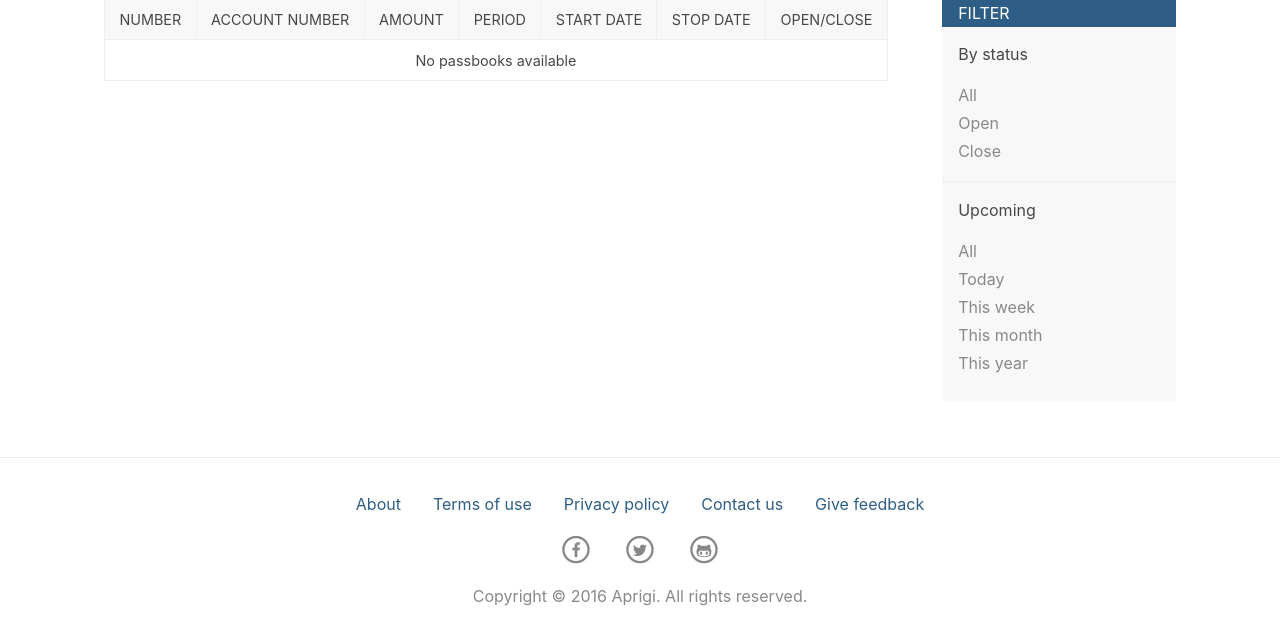
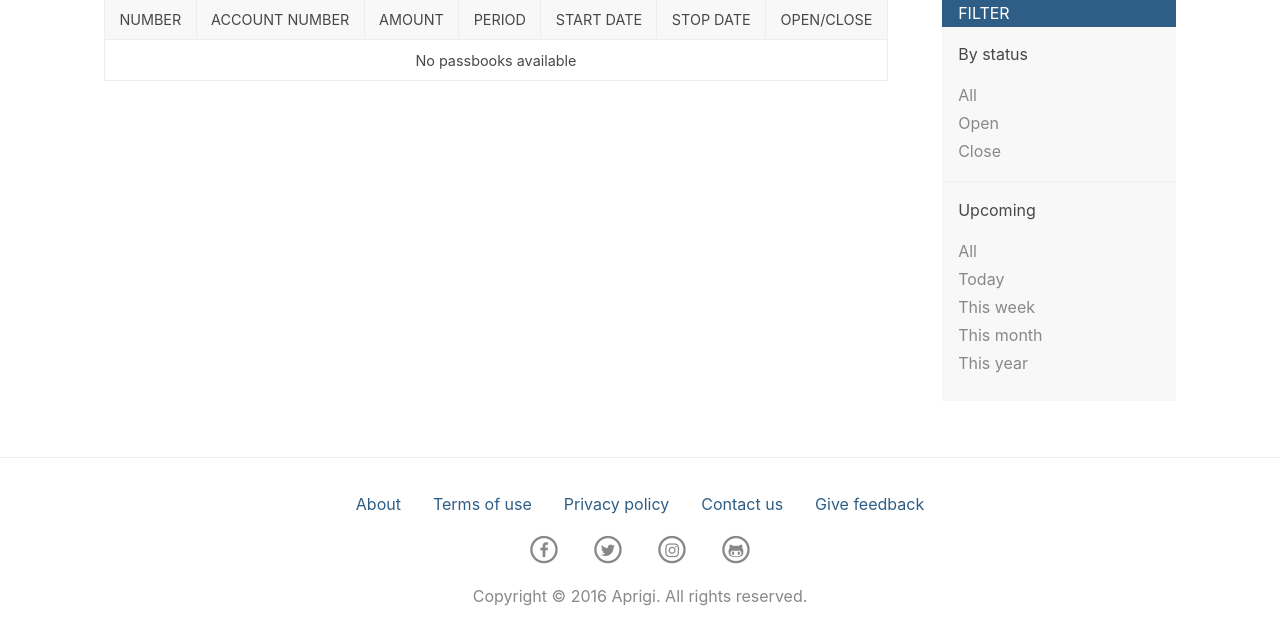
Before and after one commit to manhhomienbienthuy/aprigi, a Django app: page /savings/ in a window 1280 px wide. Shown: the part 213-847 px from the top of the page. Run offline with Django 3.2, Linux system fonts and the light colour scheme; data that the repository does not hold is empty; style sheets or scripts are compiled from the project's sources; some libraries are stand-ins or nearby versions.

Commit message:
Table scroll when overflow + change footer

```diff
--- a/static_src/scss/_footer.scss
+++ b/static_src/scss/_footer.scss
@@ -18,7 +18,6 @@ footer {
 
     .socials {
         @extend .links;
-        font-size: 0.75em;
         margin-top: 1rem;
 
         a {
--- a/static_src/scss/_layout.scss
+++ b/static_src/scss/_layout.scss
@@ -6,6 +6,7 @@
 
     .main-content {
         margin: 1rem 0 0 1rem;
+        min-width: 0;
 
         @include respond-min($screen-medium) {
             flex: 7 0;
@@ -45,6 +46,7 @@
             &:last-child {
                 border: none;
             }
+        }
 
         li {
             list-style: none;
@@ -64,4 +66,3 @@
         }
     }
 }
-}
--- a/static_src/scss/_tables.scss
+++ b/static_src/scss/_tables.scss
@@ -23,3 +23,7 @@ table {
         color: $text-light;
     }
 }
+
+.responsive-table {
+    overflow-x: auto;
+}
--- a/templates/includes/footer.html
+++ b/templates/includes/footer.html
@@ -9,20 +9,26 @@
     </ul>
 
     <ul class="socials">
-      <li><a href="https://www.facebook.com/manhhomienbienthuy">
-        <span class="fa-stack fa-lg">
+      <li><a href="https://www.facebook.com/manhhomienbienthuy" target="_blank">
+        <span class="fa-stack">
           <i class="fa fa-circle-thin fa-stack-2x"></i>
           <i class="fa fa-facebook fa-stack-1x"></i>
         </span>
       </a></li>
-      <li><a href="https://twitter.com/AnhTranngoc">
-        <span class="fa-stack fa-lg">
+      <li><a href="https://twitter.com/AnhTranngoc" target="_blank">
+        <span class="fa-stack">
           <i class="fa fa-circle-thin fa-stack-2x"></i>
           <i class="fa fa-twitter fa-stack-1x"></i>
         </span>
       </a></li>
-      <li><a href="https://github.com/manhhomienbienthuy">
-        <span class="fa-stack fa-lg">
+      <li><a href="https://www.instagram.com/manhhomienbienthuy/" target="_blank">
+        <span class="fa-stack">
+          <i class="fa fa-circle-thin fa-stack-2x"></i>
+          <i class="fa fa-instagram fa-stack-1x"></i>
+        </span>
+      </a></li>
+      <li><a href="https://github.com/manhhomienbienthuy" target="_blank">
+        <span class="fa-stack">
           <i class="fa fa-circle-thin fa-stack-2x"></i>
           <i class="fa fa-github-alt fa-stack-1x"></i>
         </span>
--- a/templates/savings/passbook_list_table.html
+++ b/templates/savings/passbook_list_table.html
@@ -1,3 +1,4 @@
+<div class="responsive-table">
   <table>
     <thead>
       <tr>
@@ -43,3 +44,4 @@
       {% endfor %}
     </tbody>
   </table>
+</div>
```
Lines whose indentation alone changed are shown as unchanged.
